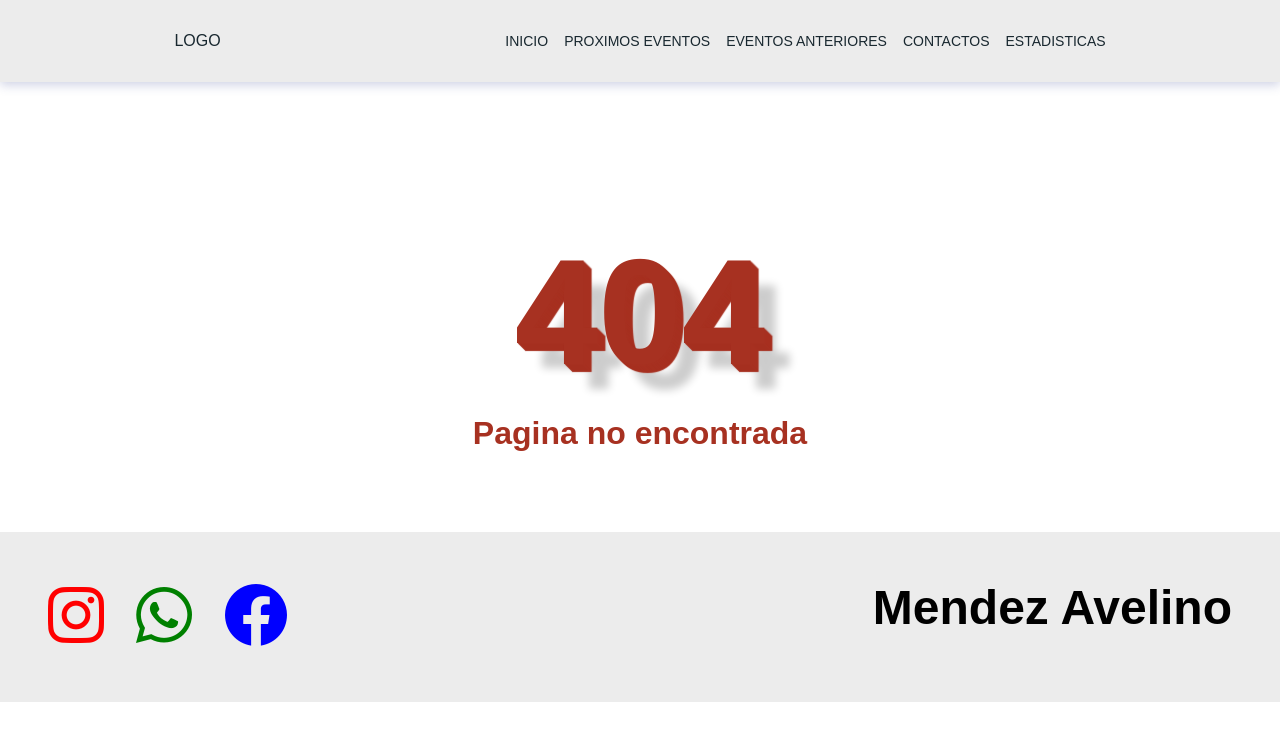
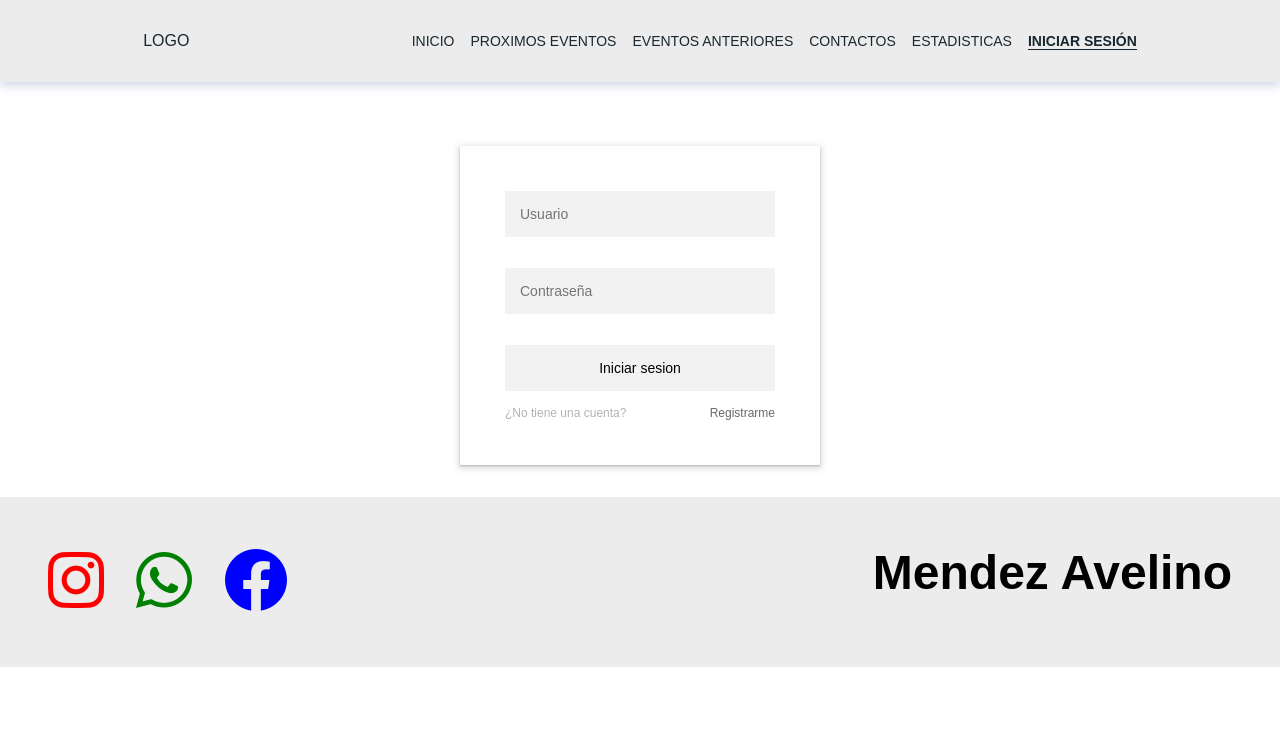
Before and after one commit to avel40m/Eventos.sprint, a React (Vite) app: page /login in a window 1280 px wide. Before the commit this address had no page. Shown: the top 740 px of the page. Built offline with nearby package versions, Linux system fonts and the light colour scheme.

Commit message:
agregando vista login

```diff
--- a/package.json
+++ b/package.json
@@ -15,6 +15,7 @@
     "axios": "^1.6.0",
     "react": "^18.2.0",
     "react-dom": "^18.2.0",
+    "react-hook-form": "^7.48.2",
     "react-hot-toast": "^2.4.1",
     "react-redux": "^8.1.3",
     "react-router-dom": "^6.17.0"
--- a/src/App.jsx
+++ b/src/App.jsx
@@ -6,6 +6,7 @@ import { Details } from './pages/Details';
 import { Home } from './pages/Home';
 import { NotFound } from './pages/NotFound';
 import { Stasts } from './pages/Stasts';
+import { Login } from './pages/Login';
 
 function App() {
   return (
@@ -17,6 +18,7 @@ function App() {
         <Route path='/detail/:id' element={<Details data="Detalles" />} />
         <Route path='/contact' element={<Contacts data="Contactos"/>} />
         <Route path='/stast' element={<Stasts data="Estadisticas"/>} />
+        <Route path='/login' element={<Login/>} />
         <Route path='*' element={<NotFound title={"Pagina no encontrada"}/>} />
       </Routes>
     </BrowserRouter>
--- /dev/null
+++ b/src/components/Login/index.jsx
@@ -0,0 +1,42 @@
+import React from 'react';
+import { useForm } from 'react-hook-form';
+import toast from 'react-hot-toast';
+import { useDispatch } from 'react-redux';
+import { Link, useNavigate } from 'react-router-dom';
+import userActions from '../../store/actions/userActions';
+import { loginRequest } from '../../utils/customer';
+import './style.css';
+
+export const Login = ({setValue}) => {
+    const dispatch = useDispatch();
+    const navigate = useNavigate();
+
+    const { register,handleSubmit,formState:{errors}} = useForm();
+    const onSubmit = async (data) => {
+        const resp = await loginRequest(data);
+        if (resp.token) {
+            dispatch(userActions.login(resp))
+            navigate('/');
+        } else {
+            let { error } = resp.response.data;
+            toast.error(error)
+        }
+    }
+    return (
+        <div className='form-login'>
+            <form onSubmit={handleSubmit(onSubmit)}>
+                <div className="form-login-inputs">
+                    <input type="text" placeholder='Usuario' {...register('username',{required:"El campo es requerido"})} />
+                    {errors && <small className='text-red'>{errors.username?.message}</small>}
+                    <input type="password" placeholder='Contraseña' {...register('password',{required:"La contraseña es requerida"})} />
+                    {errors && <small className='text-red'>{errors.password?.message}</small>}
+                    <input type="submit" value='Iniciar sesion' />
+                </div>
+                <div className="form-login-message">
+                    <p>¿No tiene una cuenta?</p>
+                    <Link onClick={() => setValue(false)}>Registrarme</Link>
+                </div>
+            </form>
+        </div>
+    )
+}
--- /dev/null
+++ b/src/components/Login/style.css
@@ -0,0 +1,64 @@
+.form-login{
+    width: 360px;
+    margin: auto;
+    margin-bottom: 2rem;
+    box-shadow: rgba(60, 64, 67, 0.3) 0px 1px 2px 0px, rgba(60, 64, 67, 0.15) 0px 2px 6px 2px;
+}
+
+.form-login form{
+    background-color: #FFFFFF;
+    max-width: 360px;
+    padding: 45px;
+    text-align: center;
+    border-radius: 2rem;
+}
+
+.form-login input{
+    outline: 0;
+    background: #f2f2f2;
+    border: 0;
+    margin: 0 0 15px;
+    padding: 15px;
+    box-sizing: border-box;
+    font-size: 14px;
+}
+
+.form-login input[type="submit"]{
+    cursor: pointer;
+}
+
+.form-login input[type="submit"]:hover,
+.form-login input[type="submit"]:focus,
+.form-login input[type="submit"]:active{
+    background: #595959;
+    color: #ffffff;
+    transition: 0.5s;
+}
+
+.form-login-inputs{
+    display: flex;
+    flex-direction: column;
+    gap: 1rem;
+}
+
+.form-login-message{
+    display: flex;
+    gap: 1rem;
+    justify-content: space-between;
+    font-size: 12px;
+}
+
+.form-login-message p{
+    color: #b3b3b3;
+}
+
+.form-login-message a{
+    text-decoration: none;
+    color: #696969;
+}
+
+.form-login .text-red{
+    text-align: start;
+    color: red;
+    margin-top: -16px;
+}
--- a/src/components/Navbar/Navbar.jsx
+++ b/src/components/Navbar/Navbar.jsx
@@ -1,9 +1,13 @@
 import React, { useState } from 'react'
 import './style.css';
 import { Link, NavLink } from 'react-router-dom'
+import { useDispatch, useSelector } from 'react-redux';
+import userActions from '../../store/actions/userActions';
 
 export const Navbar = () => {
     const [value, setValue] = useState(false)
+    const user = useSelector((state) => state.user);
+    const dispatch = useDispatch();
     return (
         <nav>
             <Link to={"/"} className="logo">LOGO</Link>
@@ -16,6 +20,12 @@ export const Navbar = () => {
                     <li><NavLink to='/past'>EVENTOS ANTERIORES</NavLink></li>
                     <li><NavLink to="/contact">CONTACTOS</NavLink></li>
                     <li><NavLink to="/stast">ESTADISTICAS</NavLink></li>
+                    {
+                        user.isLogedIn ?
+                        <li><Link onClick={() => dispatch(userActions.logout())}>CERRAR SESIÓN</Link></li>
+                        :
+                        <li><NavLink to="/login">INICIAR SESIÓN</NavLink></li>
+                    }
                 </ul>
             </div>
         </nav>
--- a/src/components/Navbar/style.css
+++ b/src/components/Navbar/style.css
@@ -85,7 +85,7 @@ nav{
     display: block;
 }
 
-@media (max-width: 765px) {
+@media (max-width: 1024px) {
     nav{
         justify-content: space-between;
     }
--- /dev/null
+++ b/src/components/Register/index.jsx
@@ -0,0 +1,21 @@
+import { Link } from "react-router-dom"
+
+export const Register = ({setValue}) => {
+    return (
+        <div className='form-login'>
+            <form>
+                <div className="form-login-inputs">
+                    <input type="text" placeholder='Usuario' />
+                    <input type="email" placeholder='Correo Electronico' />
+                    <input type="password" placeholder='Contraseña' />
+                    <input type="password" placeholder='Confirmar contraseña' />
+                    <input type="submit" value='Registrarme' />
+                </div>
+                <div className="form-login-message">
+                    <p>¿Tienes una cuenta?</p>
+                    <Link onClick={() => setValue(true)}>Iniciar sesion</Link>
+                </div>
+            </form>
+        </div>
+    )
+}
--- /dev/null
+++ b/src/pages/Login.jsx
@@ -0,0 +1,17 @@
+import { useState } from 'react'
+import { Login as Start } from '../components/Login'
+import { Register } from '../components/Register'
+import { Layout } from '../layouts/Layout'
+export const Login = () => {
+    const [value, setValue] = useState(true)
+    return (
+        <Layout>
+            {
+                value ?
+                <Start setValue={setValue} />
+                :
+                <Register setValue={setValue} />
+            }
+        </Layout>
+    )
+}
--- /dev/null
+++ b/src/store/actions/userActions.js
@@ -0,0 +1,9 @@
+import { createAction } from "@reduxjs/toolkit";
+
+const login = createAction('login');
+
+const logout = createAction('logout');
+
+const userActions = {login,logout};
+
+export default userActions;
--- a/src/store/index.js
+++ b/src/store/index.js
@@ -1,10 +1,12 @@
 import {configureStore} from '@reduxjs/toolkit';
 import eventoReducer from './reducers/eventoReducer';
 import filtroReducer from './reducers/filtroReducer';
+import userReducer from './reducers/userReducer';
 
 export const store = configureStore({
     reducer: {
         eventos: eventoReducer,
-        filtro: filtroReducer
+        filtro: filtroReducer,
+        user: userReducer,
     }
 })
--- /dev/null
+++ b/src/store/reducers/userReducer.js
@@ -0,0 +1,24 @@
+import { createReducer } from "@reduxjs/toolkit";
+import userActions from "../actions/userActions";
+
+const initialState = {
+    user: null,
+    isLogedIn: false,
+    token: '',
+}
+
+const userReducer = createReducer(initialState,(builder) => {
+    return builder
+    .addCase(userActions.login, (state,action) => {
+        state.user = action.payload.customer
+        state.isLogedIn = true;
+        state.token = action.payload.token;
+    })
+    .addCase(userActions.logout, (state,action) => {
+        state.user = null;
+        state.isLogedIn = false;
+        state.token = ''
+    })
+})
+
+export default userReducer;
--- /dev/null
+++ b/src/utils/customer.js
@@ -0,0 +1,10 @@
+import axios from "axios"
+
+export const loginRequest = async (body) => {
+    try {
+        const response = await axios.post('http://localhost:3000/api/login',body)
+        return await response.data;
+    } catch (error) {
+        return error
+    }
+}
```
Also changed, not shown: 1 other file (tests, documents, lock files or other folders).
